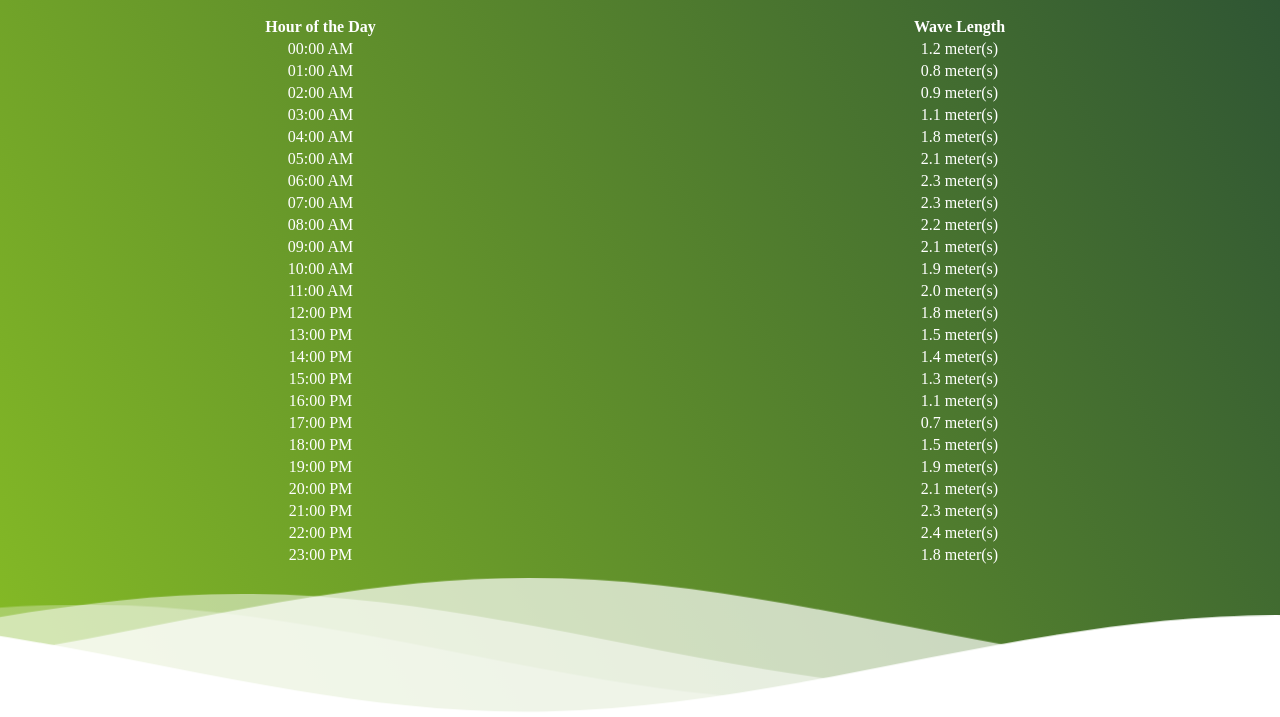
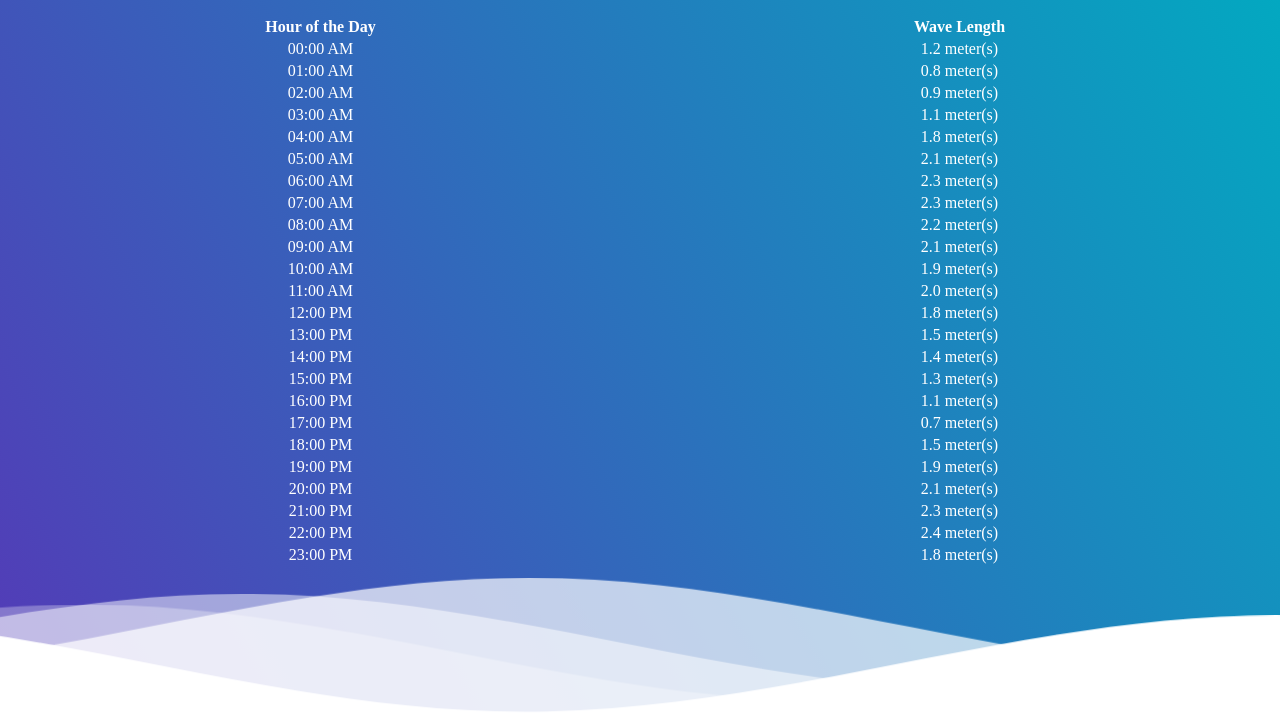
Before and after one commit to devAndTeach/demo-app, a plain HTML site: page index.html in a window 1280 px wide. Shown: the part 105-822 px from the top of the page. Drawn offline with nearby package versions, Linux system fonts and the light colour scheme.

Commit message:
Update styles.css

```diff
--- a/styles.css
+++ b/styles.css
@@ -20,7 +20,7 @@ p {
 .header {
   position: relative;
   text-align: center;
- background: linear-gradient(60deg, rgba(134, 188, 37, 1) 0%, rgba(44, 82, 52, 1) 100%);
+  background: linear-gradient(60deg, rgba(84, 58, 183, 1) 0%, rgba(0, 172, 193, 1) 100%);
   color: white;
 }
 
```
